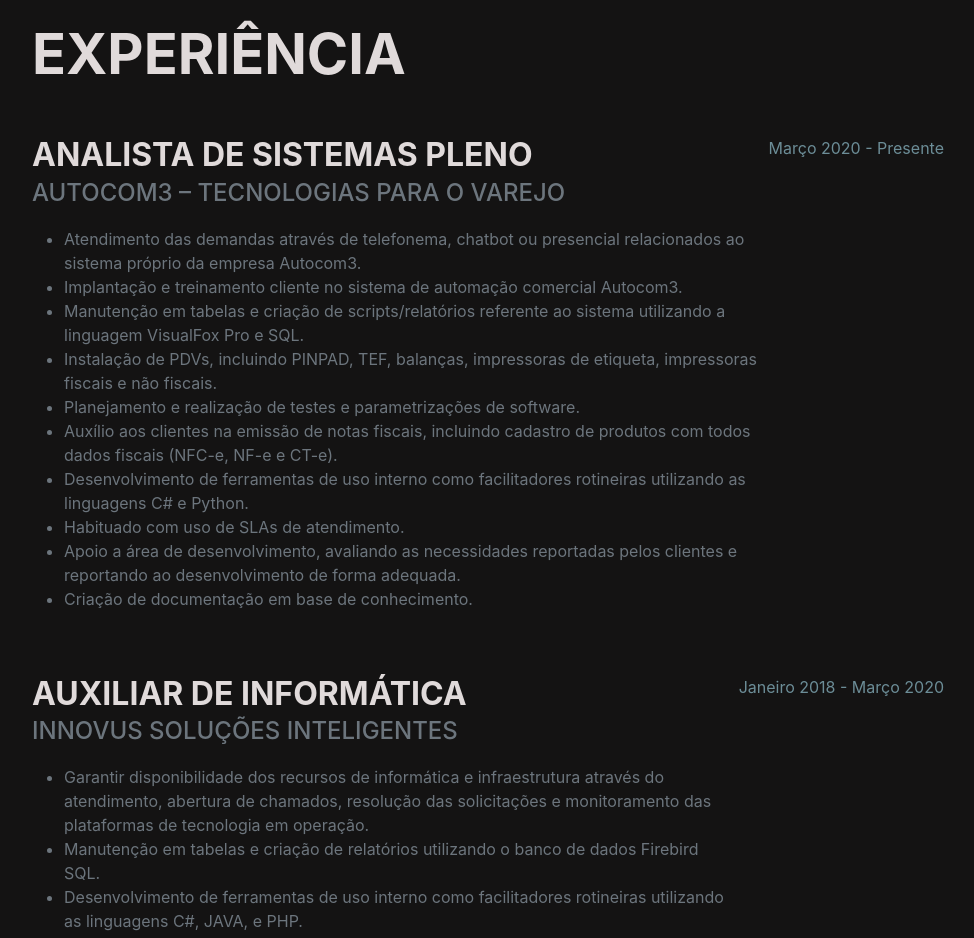
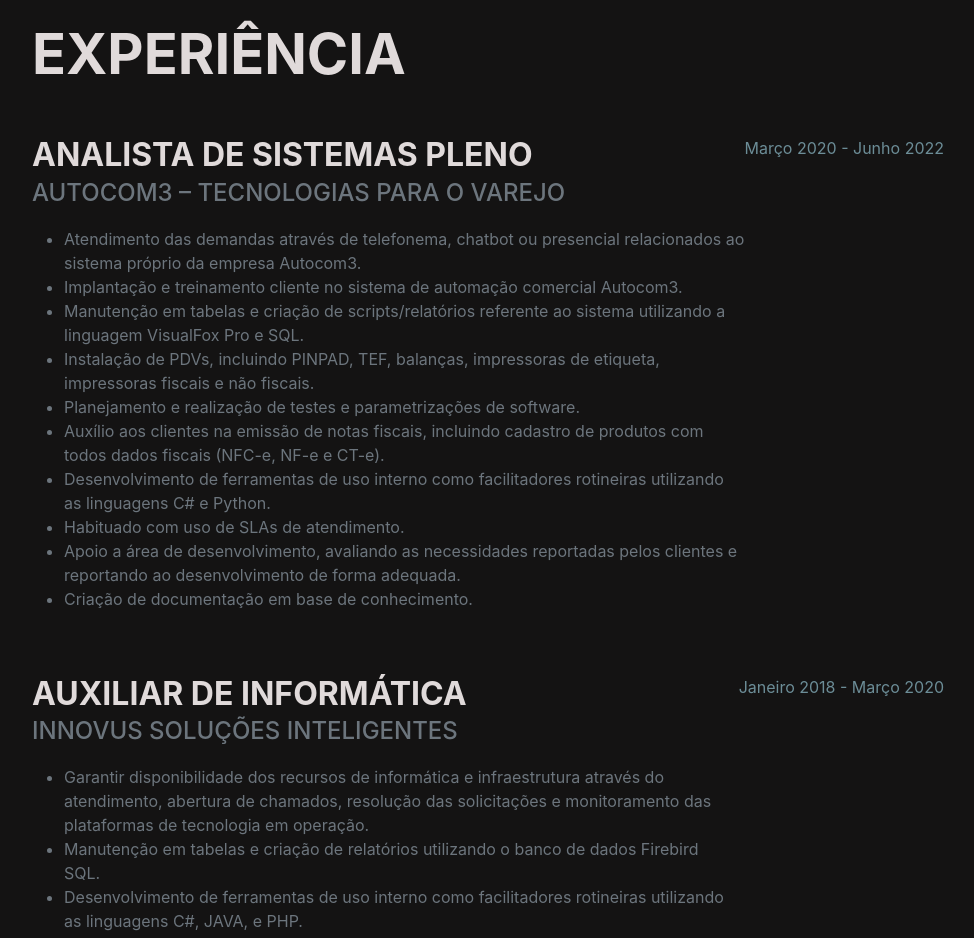
Before and after one commit to phfreitasf/phfreitasf.github.io, a website: page index.html in a window 1280 px wide. Shown: the part 860-1798 px from the top of the page, without its empty margins (288-1262 px from the left). Drawn offline with nearby package versions, Linux system fonts and the light colour scheme; a web font is replaced by a local one.

Commit message:
atualizado data

```diff
--- a/index.html
+++ b/index.html
@@ -97,7 +97,7 @@
                         </ul>
 
                     </div>
-                    <div class="flex-shrink-0"><span class="text-primary">Março 2020 - Presente</span></div>
+                    <div class="flex-shrink-0"><span class="text-primary">Março 2020 - Junho 2022</span></div>
                 </div>
                 <div class="d-flex flex-column flex-md-row justify-content-between mb-5">
                     <div class="flex-grow-1">
```
